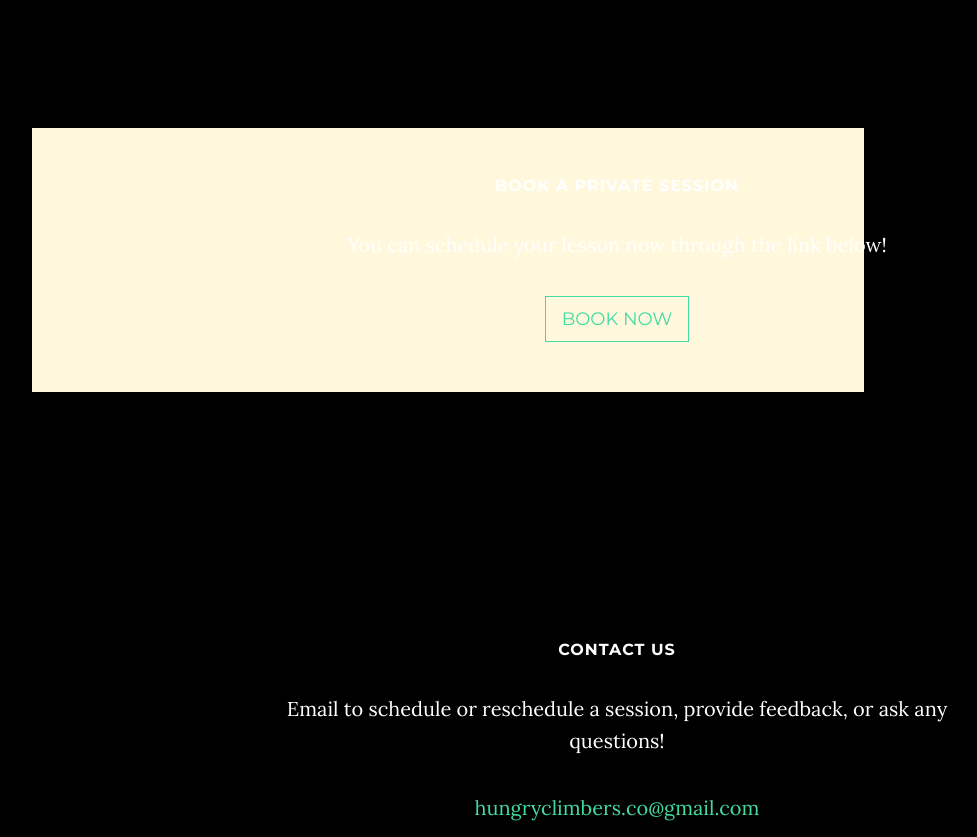
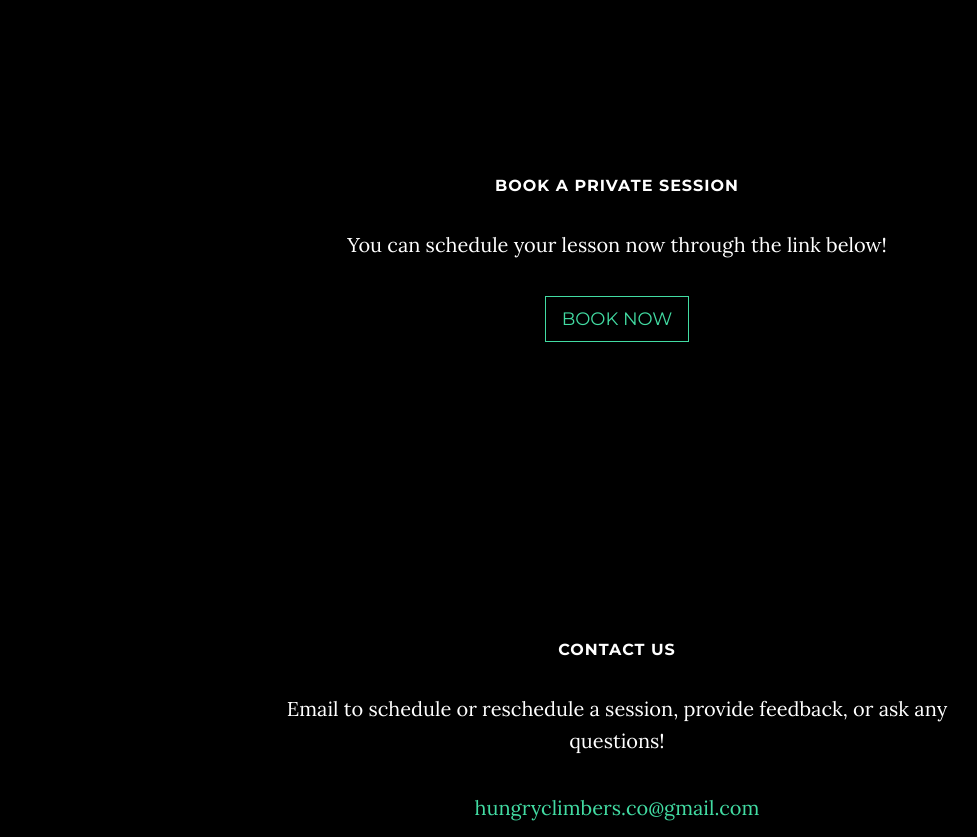
Before and after one commit to hungryclimbers/hungryclimbers.github.io, a plain HTML site: page index.html in a window 1280 px wide. Shown: the part 1680-2517 px from the top of the page, without its empty margins (192-1169 px from the left). Drawn offline with Linux system fonts and the light colour scheme.

Commit message:
Update grayscale.css

```diff
--- a/css/grayscale.css
+++ b/css/grayscale.css
@@ -347,7 +347,7 @@ ul li ul li {
     padding: 50px 0;
     color: #fff;
     /*background: url(../img/downloads-bg.jpg) no-repeat center center scroll; */
-    background-color: #fff8dc; /* #000; */
+    background-color: #000;
     -webkit-background-size: cover;
     -moz-background-size: cover;
     background-size: cover;
```
